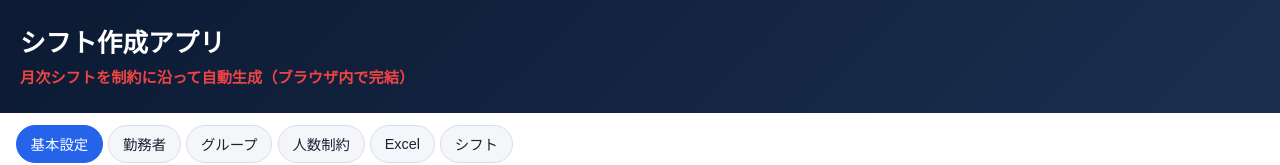
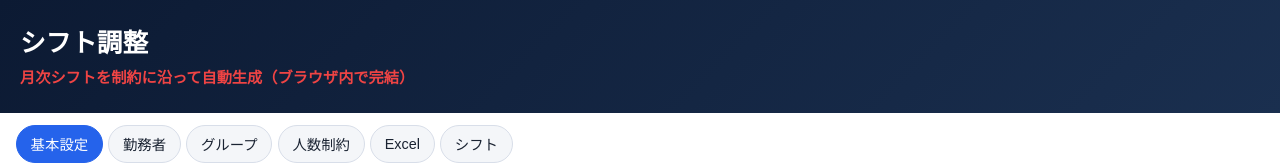
Before and after one commit to ysaito12150931-hash/-, a website: page index.html in a window 1280 px wide. Shown: the top 165 px of the page. Drawn offline with Linux system fonts and the light colour scheme.

Commit message:
Change app title to シフト調整

```diff
--- a/index.html
+++ b/index.html
@@ -6,13 +6,13 @@
   <meta http-equiv="Cache-Control" content="no-cache, no-store, must-revalidate" />
   <meta http-equiv="Pragma" content="no-cache" />
   <meta http-equiv="Expires" content="0" />
-  <title>シフト作成アプリ</title>
+  <title>シフト調整</title>
   <link rel="stylesheet" href="css/app.css?v=1.5.17" />
   <script src="https://cdn.jsdelivr.net/npm/xlsx-js-style@1.2.0/dist/xlsx.bundle.js"></script>
 </head>
 <body>
   <header class="app-header">
-    <h1>シフト作成アプリ</h1>
+    <h1>シフト調整</h1>
     <p class="subtitle">月次シフトを制約に沿って自動生成（ブラウザ内で完結）</p>
   </header>
 
```
